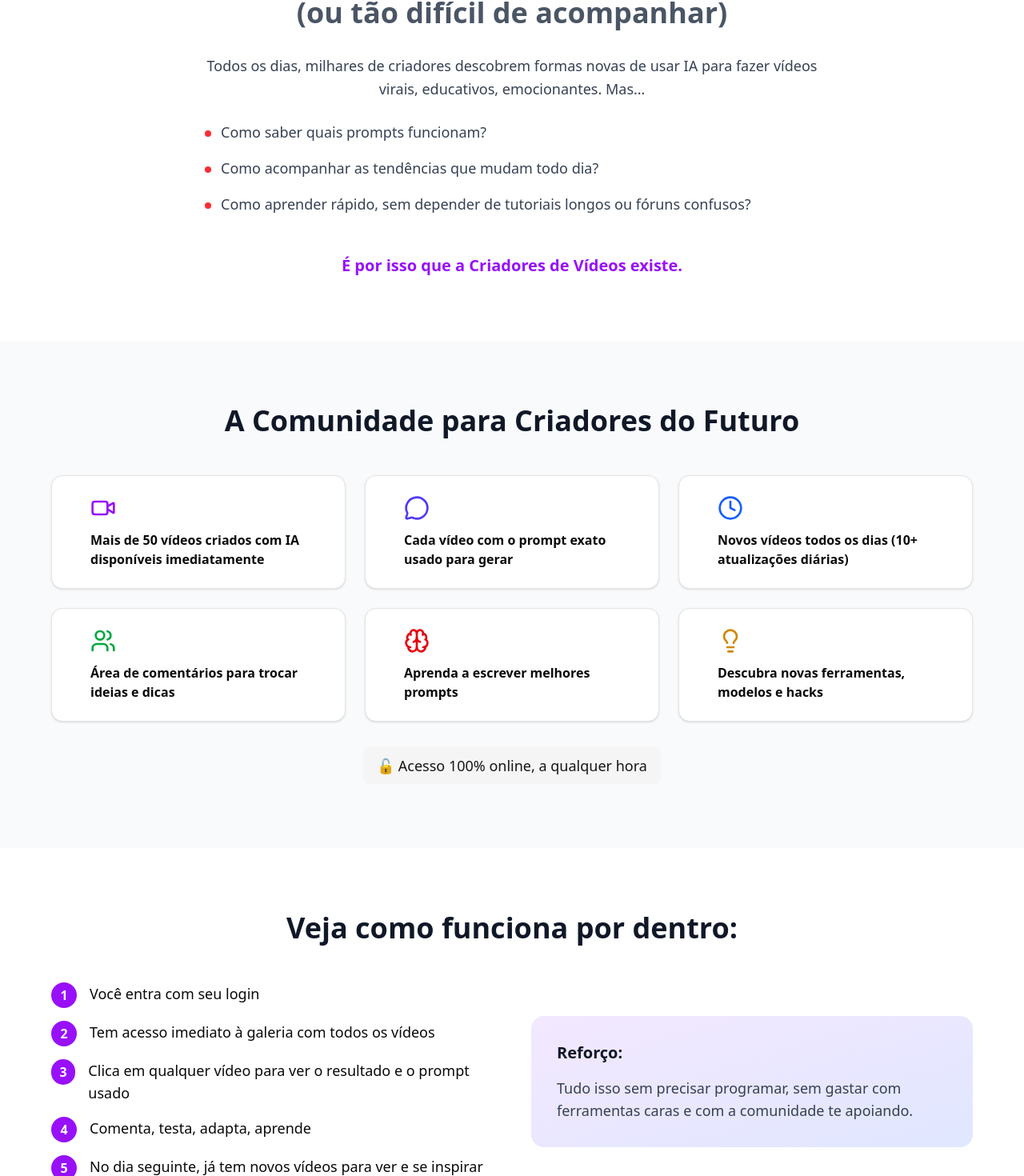
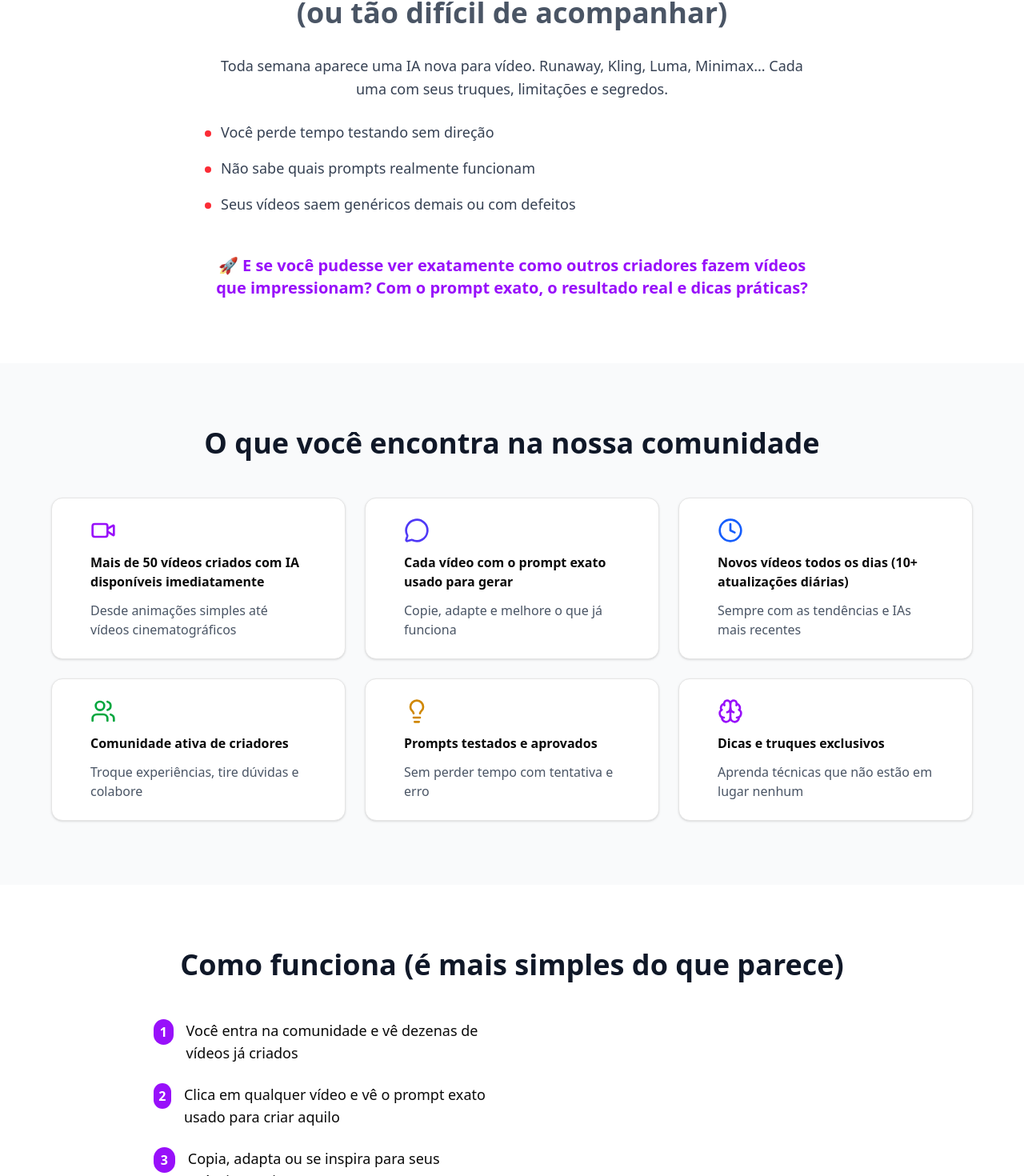
Before and after one commit to pedroccm/comunidade-veo3, a Next.js app: page / in a window 1280 px wide. Shown: the part 763-2233 px from the top of the page at 80% size. Built offline with nearby package versions, Linux system fonts and the light colour scheme.

Commit message:
Ajuste no lint

```diff
--- a/src/app/page.tsx
+++ b/src/app/page.tsx
@@ -1,21 +1,23 @@
 "use client"
 
-import { Badge } from "@/components/ui/badge"
 import { Button } from "@/components/ui/button"
 import { Card, CardContent } from "@/components/ui/card"
 import { Brain, CheckCircle, Clock, Lightbulb, MessageCircle, Play, Sparkles, Star, Users, Video } from "lucide-react"
 import { useRouter } from "next/navigation"
+import { useState } from "react"
 
 export default function LandingPage() {
+  const [isLoading, setIsLoading] = useState(false)
   const router = useRouter()
 
   const handleNavigateToLogin = () => {
+    setIsLoading(true)
     router.push('/login')
   }
 
   return (
     <div className="min-h-screen bg-white">
-      {/* 🔝 Bloco 1: Hero / Cabeçalho */}
+      {/* 🎯 Bloco 1: Hero Section */}
       <section className="bg-gradient-to-br from-purple-50 via-indigo-50 to-blue-50 py-20 px-4">
         <div className="max-w-6xl mx-auto text-center">
           <div className="flex items-center justify-center gap-3 mb-8">
@@ -24,12 +26,12 @@ export default function LandingPage() {
           </div>
 
           <h1 className="text-4xl md:text-6xl font-bold text-gray-900 mb-6 leading-tight">
-            Descubra o Futuro dos Vídeos<br />
+            Descubra o Futuro dos Vídeos <br />
             <span className="text-purple-600">com Inteligência Artificial</span>
           </h1>
 
           <h2 className="text-xl md:text-2xl text-gray-600 mb-8 max-w-4xl mx-auto leading-relaxed">
-            Aprenda diariamente com vídeos criados por IA, veja os prompts usados e participe da comunidade que está revolucionando a criação de conteúdo. Tudo por apenas <span className="font-bold text-purple-600">R$ 39,90/mês</span>.
+            Faça parte da comunidade que está criando vídeos incríveis com IA. Aprenda prompts que funcionam, veja exemplos reais e acelere seu conteúdo. Tudo por apenas <span className="font-bold text-purple-600">R$ 39,90/mês</span>.
           </h2>
 
           <div className="space-y-4">
@@ -37,56 +39,58 @@ export default function LandingPage() {
               size="lg"
               className="bg-purple-600 hover:bg-purple-700 text-white px-8 py-4 text-lg font-semibold rounded-xl shadow-lg hover:shadow-xl transition-all"
               onClick={handleNavigateToLogin}
+              disabled={isLoading}
             >
-              Quero fazer parte da comunidade
+              {isLoading ? "Carregando..." : "Quero Ver os Vídeos Agora"}
             </Button>
+
             <p className="text-sm text-gray-500">
-              Acesso imediato aos mais de 50 vídeos IA e às atualizações diárias
+              ✨ Acesso imediato • Novos vídeos todos os dias • Cancele quando quiser
             </p>
           </div>
         </div>
       </section>
 
-      {/* 🎯 Bloco 2: Problema + Oportunidade */}
+      {/* 💔 Bloco 2: Problema + Oportunidade */}
       <section className="py-20 px-4 bg-white">
         <div className="max-w-4xl mx-auto text-center">
           <h2 className="text-3xl md:text-4xl font-bold text-gray-900 mb-8">
-            Criar vídeos incríveis nunca foi tão fácil<br />
+            Por que as IA para vídeo são tão complicadas <br />
             <span className="text-gray-600">(ou tão difícil de acompanhar)</span>
           </h2>
 
           <div className="text-lg text-gray-700 leading-relaxed space-y-6 max-w-3xl mx-auto">
             <p>
-              Todos os dias, milhares de criadores descobrem formas novas de usar IA para fazer vídeos virais, educativos, emocionantes. Mas…
+              Toda semana aparece uma IA nova para vídeo. Runaway, Kling, Luma, Minimax... Cada uma com seus truques, limitações e segredos.
             </p>
 
             <div className="space-y-4 text-left">
               <div className="flex items-start gap-3">
                 <div className="w-2 h-2 bg-red-500 rounded-full mt-3"></div>
-                <p>Como saber quais prompts funcionam?</p>
+                <p>Você perde tempo testando sem direção</p>
               </div>
               <div className="flex items-start gap-3">
                 <div className="w-2 h-2 bg-red-500 rounded-full mt-3"></div>
-                <p>Como acompanhar as tendências que mudam todo dia?</p>
+                <p>Não sabe quais prompts realmente funcionam</p>
               </div>
               <div className="flex items-start gap-3">
                 <div className="w-2 h-2 bg-red-500 rounded-full mt-3"></div>
-                <p>Como aprender rápido, sem depender de tutoriais longos ou fóruns confusos?</p>
+                <p>Seus vídeos saem genéricos demais ou com defeitos</p>
               </div>
             </div>
 
             <p className="text-xl font-semibold text-purple-600 pt-6">
-              É por isso que a <strong>Criadores de Vídeos</strong> existe.
+              🚀 E se você pudesse ver exatamente como outros criadores fazem vídeos que impressionam? Com o prompt exato, o resultado real e dicas práticas?
             </p>
           </div>
         </div>
       </section>
 
-      {/* 🚀 Bloco 3: O que é a comunidade */}
+      {/* 🎁 Bloco 3: Benefícios */}
       <section className="py-20 px-4 bg-gray-50">
         <div className="max-w-6xl mx-auto">
           <h2 className="text-3xl md:text-4xl font-bold text-gray-900 text-center mb-12">
-            A Comunidade para Criadores do Futuro
+            O que você encontra na nossa comunidade
           </h2>
 
           <div className="grid md:grid-cols-2 lg:grid-cols-3 gap-6">
@@ -94,6 +98,7 @@ export default function LandingPage() {
               <CardContent className="space-y-3">
                 <Video className="h-8 w-8 text-purple-600" />
                 <h3 className="font-semibold">Mais de 50 vídeos criados com IA disponíveis imediatamente</h3>
+                <p className="text-gray-600">Desde animações simples até vídeos cinematográficos</p>
               </CardContent>
             </Card>
 
@@ -101,6 +106,7 @@ export default function LandingPage() {
               <CardContent className="space-y-3">
                 <MessageCircle className="h-8 w-8 text-indigo-600" />
                 <h3 className="font-semibold">Cada vídeo com o prompt exato usado para gerar</h3>
+                <p className="text-gray-600">Copie, adapte e melhore o que já funciona</p>
               </CardContent>
             </Card>
 
@@ -108,64 +114,62 @@ export default function LandingPage() {
               <CardContent className="space-y-3">
                 <Clock className="h-8 w-8 text-blue-600" />
                 <h3 className="font-semibold">Novos vídeos todos os dias (10+ atualizações diárias)</h3>
+                <p className="text-gray-600">Sempre com as tendências e IAs mais recentes</p>
               </CardContent>
             </Card>
 
             <Card className="p-6 hover:shadow-lg transition-shadow">
               <CardContent className="space-y-3">
                 <Users className="h-8 w-8 text-green-600" />
-                <h3 className="font-semibold">Área de comentários para trocar ideias e dicas</h3>
-              </CardContent>
-            </Card>
-
-            <Card className="p-6 hover:shadow-lg transition-shadow">
-              <CardContent className="space-y-3">
-                <Brain className="h-8 w-8 text-red-600" />
-                <h3 className="font-semibold">Aprenda a escrever melhores prompts</h3>
+                <h3 className="font-semibold">Comunidade ativa de criadores</h3>
+                <p className="text-gray-600">Troque experiências, tire dúvidas e colabore</p>
               </CardContent>
             </Card>
 
             <Card className="p-6 hover:shadow-lg transition-shadow">
               <CardContent className="space-y-3">
                 <Lightbulb className="h-8 w-8 text-yellow-600" />
-                <h3 className="font-semibold">Descubra novas ferramentas, modelos e hacks</h3>
+                <h3 className="font-semibold">Prompts testados e aprovados</h3>
+                <p className="text-gray-600">Sem perder tempo com tentativa e erro</p>
               </CardContent>
             </Card>
-          </div>
 
-          <div className="text-center mt-8">
-            <Badge variant="secondary" className="text-lg px-4 py-2">
-              🔓 Acesso 100% online, a qualquer hora
-            </Badge>
+            <Card className="p-6 hover:shadow-lg transition-shadow">
+              <CardContent className="space-y-3">
+                <Brain className="h-8 w-8 text-purple-600" />
+                <h3 className="font-semibold">Dicas e truques exclusivos</h3>
+                <p className="text-gray-600">Aprenda técnicas que não estão em lugar nenhum</p>
+              </CardContent>
+            </Card>
           </div>
         </div>
       </section>
 
-      {/* 🧪 Bloco 4: Como funciona na prática */}
+      {/* 🔥 Bloco 4: Como funciona */}
       <section className="py-20 px-4 bg-white">
-        <div className="max-w-6xl mx-auto">
+        <div className="max-w-4xl mx-auto">
           <h2 className="text-3xl md:text-4xl font-bold text-gray-900 text-center mb-12">
-            Veja como funciona por dentro:
+            Como funciona (é mais simples do que parece)
           </h2>
 
-          <div className="grid md:grid-cols-2 gap-12 items-center">
-            <div className="space-y-6">
-              <div className="space-y-4">
+          <div className="space-y-8">
+            <div className="grid md:grid-cols-2 gap-8">
+              <div className="space-y-6">
                 <div className="flex items-start gap-4">
                   <div className="w-8 h-8 bg-purple-600 text-white rounded-full flex items-center justify-center font-bold">1</div>
-                  <p className="text-lg">Você entra com seu login</p>
+                  <p className="text-lg">Você entra na comunidade e vê dezenas de vídeos já criados</p>
                 </div>
                 <div className="flex items-start gap-4">
                   <div className="w-8 h-8 bg-purple-600 text-white rounded-full flex items-center justify-center font-bold">2</div>
-                  <p className="text-lg">Tem acesso imediato à galeria com todos os vídeos</p>
+                  <p className="text-lg">Clica em qualquer vídeo e vê o prompt exato usado para criar aquilo</p>
                 </div>
                 <div className="flex items-start gap-4">
                   <div className="w-8 h-8 bg-purple-600 text-white rounded-full flex items-center justify-center font-bold">3</div>
-                  <p className="text-lg">Clica em qualquer vídeo para ver o resultado e o prompt usado</p>
+                  <p className="text-lg">Copia, adapta ou se inspira para seus próprios projetos</p>
                 </div>
                 <div className="flex items-start gap-4">
                   <div className="w-8 h-8 bg-purple-600 text-white rounded-full flex items-center justify-center font-bold">4</div>
-                  <p className="text-lg">Comenta, testa, adapta, aprende</p>
+                  <p className="text-lg">Comenta, pergunta e aprende com outros criadores</p>
                 </div>
                 <div className="flex items-start gap-4">
                   <div className="w-8 h-8 bg-purple-600 text-white rounded-full flex items-center justify-center font-bold">5</div>
@@ -214,7 +218,7 @@ export default function LandingPage() {
                 </div>
                 <CardContent className="p-4">
                   <p className="text-sm text-gray-600 mb-2">
-                    <strong>Prompt usado:</strong> "Crie um vídeo de 30 segundos mostrando..."
+                    <strong>Prompt usado:</strong> &quot;Crie um vídeo de 30 segundos mostrando...&quot;
                   </p>
                   <div className="flex items-center justify-between">
                     <div className="flex items-center gap-2">
@@ -303,7 +307,7 @@ export default function LandingPage() {
                   ))}
                 </div>
                 <blockquote className="text-lg text-gray-700 mb-4">
-                  "Eu economizo horas por dia vendo como os outros fazem. Vale muito mais do que 39 reais."
+                  &quot;Eu economizo horas por dia vendo como os outros fazem. Vale muito mais do que 39 reais.&quot;
                 </blockquote>
                 <cite className="text-gray-600 font-medium">– João, criador digital</cite>
               </CardContent>
@@ -317,7 +321,7 @@ export default function LandingPage() {
                   ))}
                 </div>
                 <blockquote className="text-lg text-gray-700 mb-4">
-                  "Estou aprendendo a fazer vídeos para meu negócio com IA só com o que vejo aqui."
+                  &quot;Estou aprendendo a fazer vídeos para meu negócio com IA só com o que vejo aqui.&quot;
                 </blockquote>
                 <cite className="text-gray-600 font-medium">– Luana, empreendedora</cite>
               </CardContent>
--- a/src/components/video-post.tsx
+++ b/src/components/video-post.tsx
@@ -6,7 +6,7 @@ import { Textarea } from "@/components/ui/textarea"
 import { createComment, getCommentsByVideoId, getUserName } from "@/lib/database"
 import type { CommentData, User, VideoData } from "@/types"
 import { Calendar, Loader2, MessageCircle, Reply, Send } from "lucide-react"
-import { useEffect, useState } from "react"
+import { useCallback, useEffect, useState } from "react"
 
 interface VideoPostProps {
   video: VideoData
@@ -22,11 +22,6 @@ export function VideoPost({ video, currentUser }: VideoPostProps) {
   const [commentsLoading, setCommentsLoading] = useState(true) // Inicia como true para carregar automaticamente
   const [commentsLoaded, setCommentsLoaded] = useState(false)
   const [addingComment, setAddingComment] = useState(false)
-
-  // Carregar comentários automaticamente quando o componente monta
-  useEffect(() => {
-    loadComments()
-  }, [video.id]) // Recarregar se o vídeo mudar
 
   const getYouTubeEmbedUrl = (url: string) => {
     const videoId = url.match(/(?:youtube\.com\/watch\?v=|youtu\.be\/)([^&\n?#]+)/)
@@ -49,7 +44,7 @@ export function VideoPost({ video, currentUser }: VideoPostProps) {
     return `https://www.youtube-nocookie.com/embed/${videoId[1]}?${params.toString()}`
   }
 
-  const loadComments = async () => {
+  const loadComments = useCallback(async () => {
     if (commentsLoaded) return
 
     setCommentsLoading(true)
@@ -127,7 +122,12 @@ export function VideoPost({ video, currentUser }: VideoPostProps) {
     } finally {
       setCommentsLoading(false)
     }
-  }
+  }, [video.id, currentUser, commentsLoaded])
+
+  // Carregar comentários automaticamente quando o componente monta
+  useEffect(() => {
+    loadComments()
+  }, [loadComments])
 
   const addComment = async () => {
     if (!newComment.trim()) return
@@ -347,18 +347,27 @@ export function VideoPost({ video, currentUser }: VideoPostProps) {
                         {replyTo === comment.id && (
                           <div className="ml-6 flex gap-2">
                             <Textarea
-                              placeholder="Escreva uma resposta..."
+                              placeholder="Escreva sua resposta..."
                               value={replyText}
                               onChange={(e) => setReplyText(e.target.value)}
                               className="flex-1"
                               rows={2}
                               disabled={addingComment}
                             />
-                            <div className="flex flex-col gap-1">
-                              <Button onClick={() => addReply(comment.id)} size="sm" disabled={addingComment}>
+                            <div className="flex flex-col gap-2">
+                              <Button
+                                onClick={() => addReply(comment.id)}
+                                size="sm"
+                                disabled={addingComment}
+                              >
                                 {addingComment ? <Loader2 className="h-4 w-4 animate-spin" /> : <Send className="h-4 w-4" />}
                               </Button>
-                              <Button variant="ghost" size="sm" onClick={() => setReplyTo(null)} disabled={addingComment}>
+                              <Button
+                                variant="ghost"
+                                size="sm"
+                                onClick={() => setReplyTo(null)}
+                                disabled={addingComment}
+                              >
                                 Cancelar
                               </Button>
                             </div>
```
